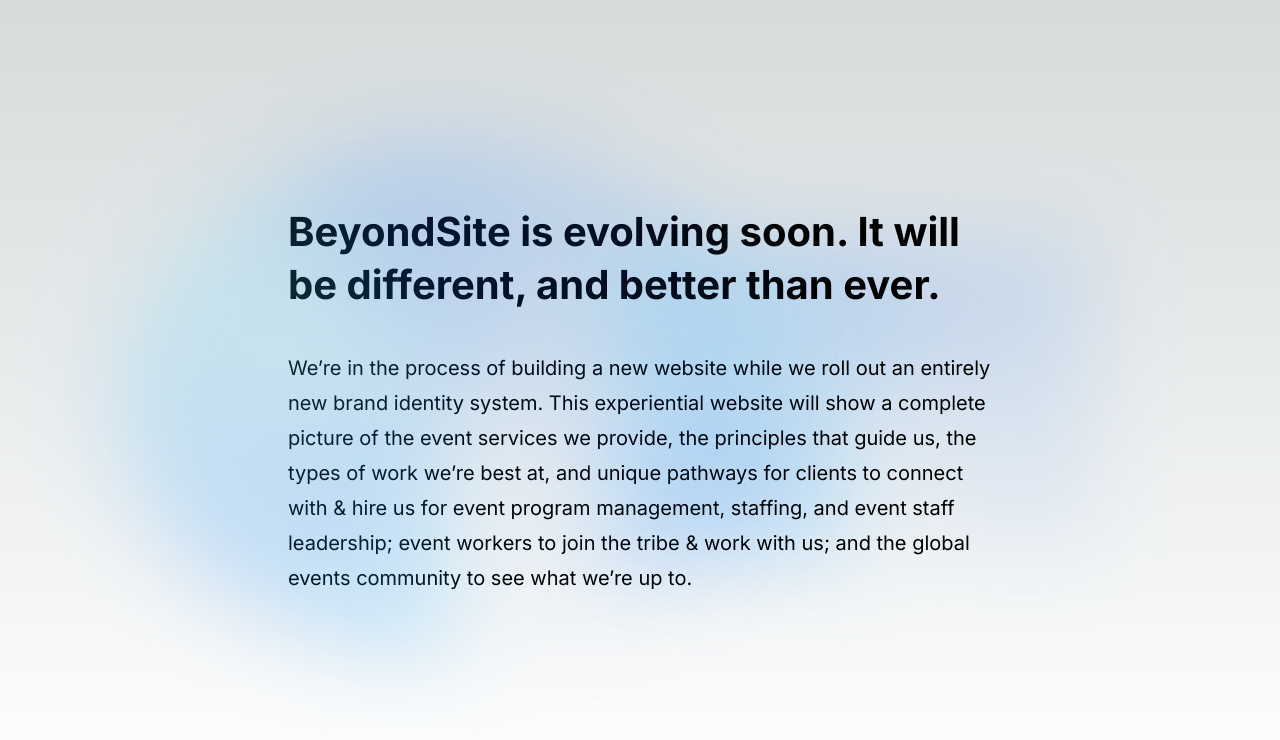
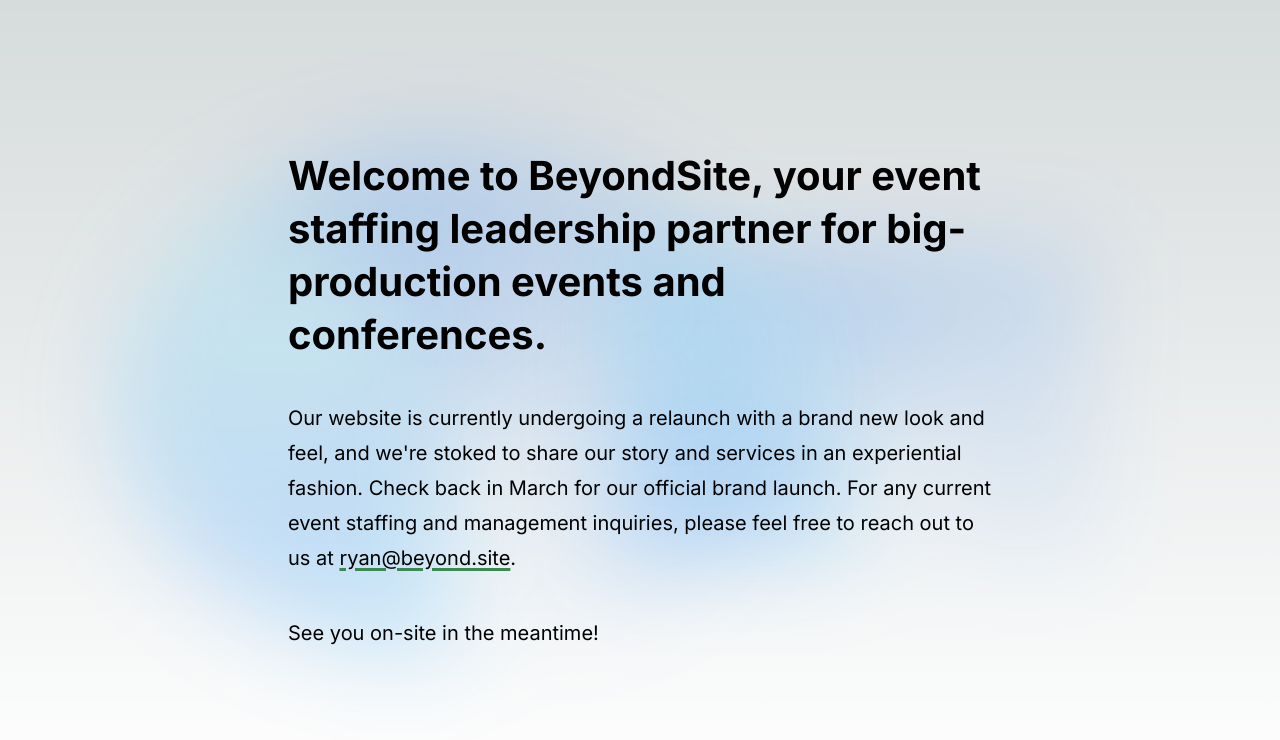
Before and after one commit to matthewcpaul/beyondsite-nextjs, a Next.js app: page / in a window 1280 px wide. Shown: the top 740 px of the page. Built offline with nearby package versions, Linux system fonts and the light colour scheme.

Commit message:
Fixed Brave bugs and updatedc copy

```diff
--- a/src/app/globals.css
+++ b/src/app/globals.css
@@ -79,16 +79,6 @@
   }
 }
 
-/* Mobile */
-@media (max-width: 720px) {
-  :root {
-    --primary-glow: radial-gradient(
-      rgba(1, 65, 255, 0.5),
-      rgba(1, 65, 255, 0)
-    );
-  }
-}
-
 * {
   box-sizing: border-box;
   padding: 0;
@@ -99,7 +89,9 @@ html,
 body {
   max-width: 100vw;
   overflow-x: hidden;
+  min-height: -webkit-fill-available;
 }
+
 
 body {
   color: rgb(var(--foreground-rgb));
@@ -113,11 +105,23 @@ body {
 
 a {
   color: inherit;
-  text-decoration: none;
+  opacity: 1;
+  text-decoration: underline;
+  text-decoration-color: #3C8852;
+  text-decoration-thickness: 0.125em;
+  text-underline-offset: 3px;
 }
 
 @media (prefers-color-scheme: dark) {
   html {
     color-scheme: dark;
   }
+
+  a {
+    text-decoration-color: #C5FD55;
+  }
 }
+
+/* Mobile */
+@media (max-width: 720px) {
+}
--- a/src/app/page.jsx
+++ b/src/app/page.jsx
@@ -8,11 +8,14 @@ export default function Home() {
   return (
     <main className={styles.main}>
       <div className={styles.center}>
-      <h1 className={`base-input-class ${inter.className} ${styles.h1}`}>
-        BeyondSite is evolving soon. It will be different, and better than ever.
-      </h1>
-      <p className={`base-input-class ${inter.className} ${styles.description}`}>
-        We’re in the process of building a new website while we roll out an entirely new brand identity system. This experiential website will show a complete picture of the event services we provide, the principles that guide us, the types of work we’re best at, and unique pathways for clients to connect with & hire us for event program management, staffing, and event staff leadership; event workers to join the tribe & work with us; and the global events community to see what we’re up to.
+        <h1 className={`base-input-class ${inter.className} ${styles.h1}`}>
+        Welcome to BeyondSite, your event staffing leadership partner for big-production events and conferences.
+        </h1>
+        <p className={`base-input-class ${inter.className} ${styles.description}`}>
+          Our website is currently undergoing a relaunch with a brand new look and feel, and we're stoked to share our story and services in an experiential fashion. Check back in March for our official brand launch. For any current event staffing and management inquiries, please feel free to reach out to us at <a href="mailto:ryan@beyond.site">ryan@beyond.site</a>.
+        </p>
+        <p className={`base-input-class ${inter.className} ${styles.description}`}>
+        See you on-site in the meantime!
         </p>
       </div>
     </main>
--- a/src/app/page.module.css
+++ b/src/app/page.module.css
@@ -44,7 +44,6 @@
   height: 320px;
   width: 480px;
   left: 48%;
-  z-index: -1;
 }
 
 .center::before,
@@ -53,6 +52,7 @@
   position: absolute;
   filter: blur(45px);
   transform: translateZ(0);
+  z-index: -1;
 }
 
 /* Enable hover only on non-touch devices */
```
